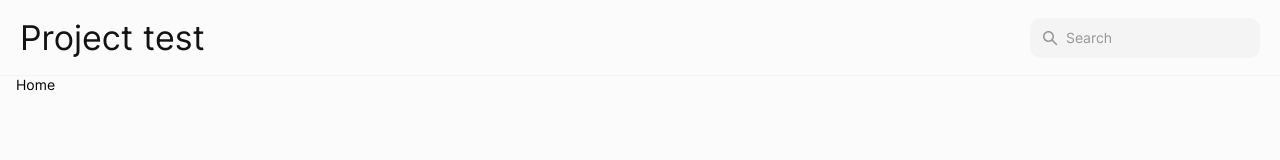
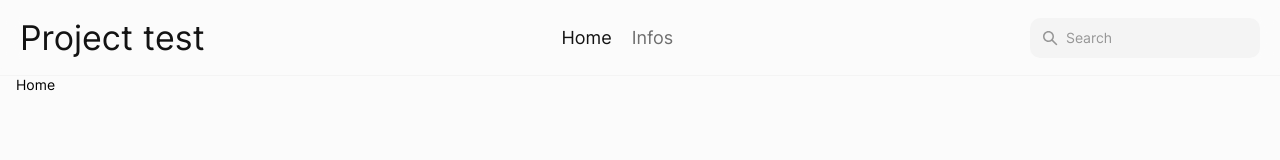
Before and after one commit to Muhammetmyrat/project-test, a Nuxt app: page / in a window 1280 px wide. Shown: the top 160 px of the page. Built offline with nearby package versions, Linux system fonts and the light colour scheme.

Commit message:
add: Header nav

```diff
--- a/components/TheHeader.vue
+++ b/components/TheHeader.vue
@@ -9,8 +9,20 @@
       <div class="header__logo">
         <NuxtLink to="/">Project test</NuxtLink>
       </div>
+      <div class="header__menus">
+        <nav>
+          <ul>
+            <li>
+              <NuxtLink to="/">Home</NuxtLink>
+            </li>
+            <li>
+              <NuxtLink to="/info">Infos</NuxtLink>
+            </li>
+          </ul>
+        </nav>
+      </div>
       <div class="header__search">
-        <the-search :prependIcon="`search`" :placeholder="`Search`"></the-search>
+        <TheSearch :prependIcon="`search`" :placeholder="`Search`" />
       </div>
     </div>
   </header>
@@ -49,5 +61,27 @@
       font-weight: 400;
       line-height: normal;
     }
+    &__menus {
+      nav {
+        ul {
+          display: flex;
+          gap: 20px;
+          li {
+            list-style: none;
+            a {
+              font-size: 18px;
+              font-style: normal;
+              font-weight: 400;
+              line-height: normal;
+              color: var(--on-3);
+              &.router-link-active,
+              &.router-link-exact-active {
+                color: var(--bg-inverted);
+              }
+            }
+          }
+        }
+      }
+    }
   }
 </style>
```
